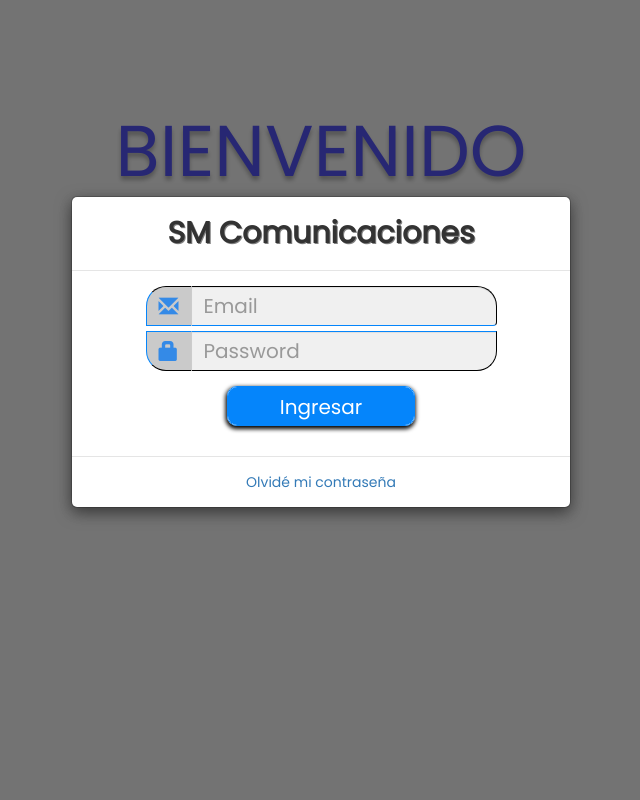
After one commit to SantiagoH3/SM-Comunicaciones, a PHP site: page /pages/index1.html in a window 1280 px wide. The commit adds this page. Shown: the whole page, without its empty margins (319-959 px from the left). Run offline with PHP 8.4, Linux system fonts and the light colour scheme; style sheets or scripts are compiled from the project's sources.

Commit message:
tables changes design

```diff
--- /dev/null
+++ b/pages/index1.html
@@ -0,0 +1,51 @@
+<!DOCTYPE html>
+<html lang="en">
+    <head>
+        <meta charset="UTF-8">
+        <meta name="viewport" content="width=device-width, initial-scale=1.0">
+        <meta http-equiv="X-UA-Compatible" content="ie=edge">
+        <title>SM Comunicaciones</title>
+        <link rel="stylesheet" href="src/scss/app.scss">
+        <link rel="stylesheet" href="https://maxcdn.bootstrapcdn.com/bootstrap/3.4.0/css/bootstrap.min.css">
+        <link href="https://fonts.googleapis.com/css?family=Poppins" rel="stylesheet">
+        <script src="https://ajax.googleapis.com/ajax/libs/jquery/3.3.1/jquery.min.js"></script>
+    </head>
+    <body>
+        <!-- Content -->
+        <div class="login">
+            <div class="container">
+                <span class="welcome">BIENVENIDO</span>
+            </div>
+            <div class="modal show fade in">
+                <div class="modal-dialog modal-login">
+                    <div class="modal-content">
+                        <div class="modal-header">
+                            <h4 class="modal-title">SM Comunicaciones</h4>
+                        </div>
+                        <div class="modal-body">
+
+                                <div class="input-group form-group">
+                                    <span id="span-select" class="input-group-addon span1"><i class="glyphicon glyphicon-envelope"></i></span>
+                                    <input id="email" type="text" class="form-control input-email" name="email" placeholder="Email">
+                                </div>
+                                <div class="input-group form-group">
+                                    <span id="span-select2" class="input-group-addon span2"><i class="glyphicon glyphicon-lock"></i></span>
+                                    <input id="password" type="password" class="form-control input-pass" name="password" placeholder="Password">
+                                </div>
+                                <div class="form-group">
+                                    <div class="btn-login-form">
+                                        <button onclick="window.location.href = 'pages/home.html';" class="btn btn-login btn-sm">Ingresar</button>
+                                    </div>
+                                </div>
+
+                        </div>
+                        <div class="modal-footer">
+                            <a href="#" class="lost-pass">Olvidé mi contraseña</a>
+                        </div>
+                    </div>
+                </div>
+            </div>
+        </div>
+        <script src="src/js/login.js"></script>
+    </body>
+</html>
--- a/pages/morosos.html
+++ b/pages/morosos.html
@@ -76,7 +76,7 @@
                 </tbody>
             </table>
             <div class="table-footer">
-                <spam class="total" >Total 31,000.00</spam>
+                <a class="total" >Total 31,000.00</a>
             </div>
         </div>
     </div>
--- a/src/scss/pages/_morosos.scss
+++ b/src/scss/pages/_morosos.scss
@@ -1,4 +1,24 @@
 body {
     font-family: 'Poppins';
-    background-color: $light-blue;
+    background-color: $blue;
 }
+table thead{
+text-align: center;
+border-bottom-style: groove;
+}
+tbody tr:hover{
+    border-top: 3px;
+    background-color: $black-grey;
+}
+div .table-footer .total{
+    margin: auto;
+    padding-top: 15px;
+    width: 30%;
+    height: 40px;
+    color: white;
+    font-size: 20px;
+    border-radius: 10px;
+    overflow-x: hidden;
+    outline: none;
+
+}
```
Also changed, not shown: 1 other file.
